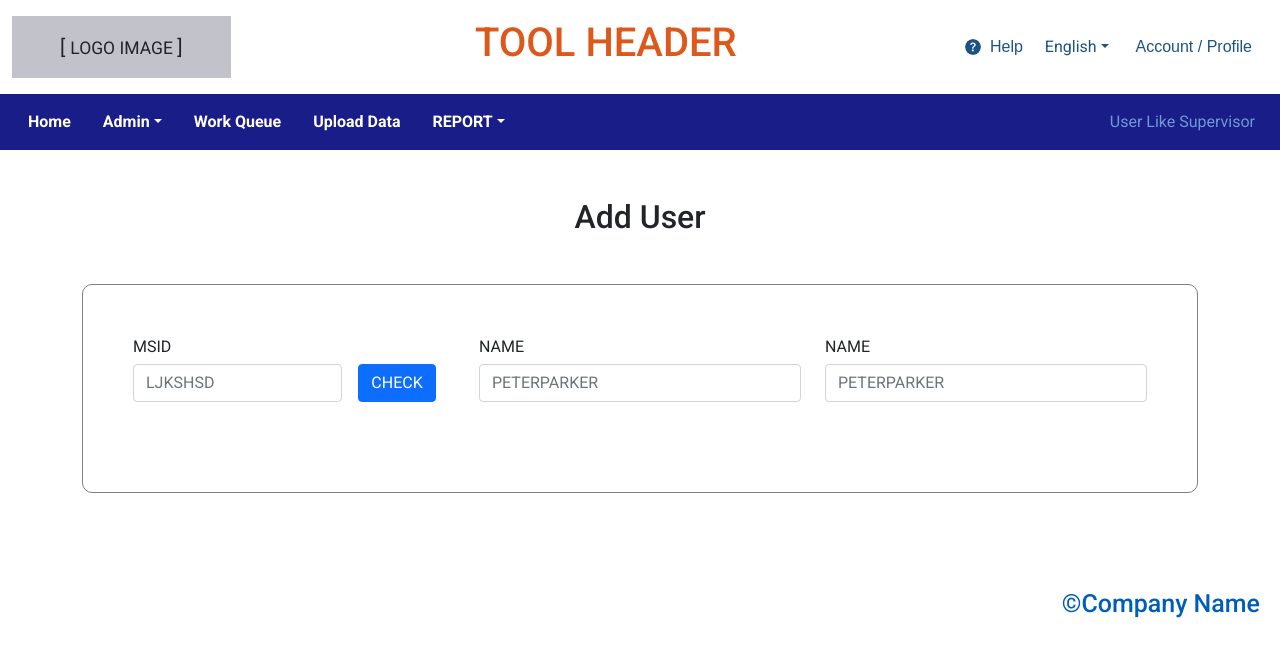
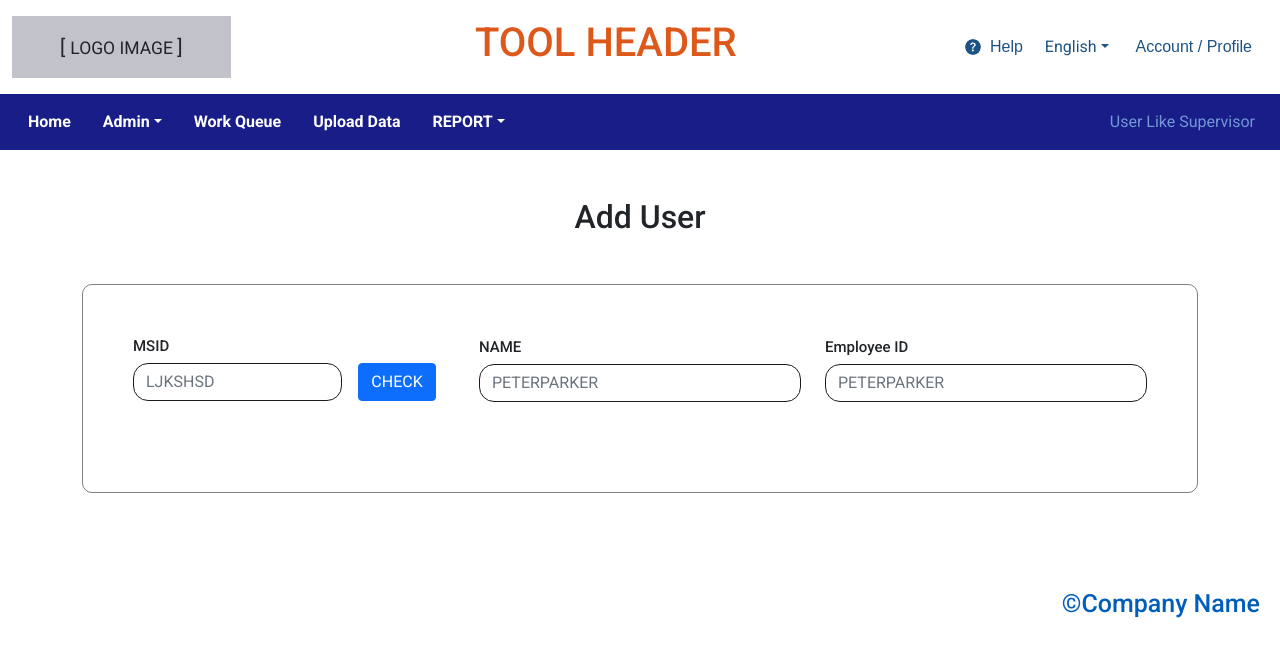
Before and after one commit to JoySarkarBD/college-project, a React (Vite) app: page /add-user in a window 1280 px wide. Shown: the top 656 px of the page. Built offline with nearby package versions, Linux system fonts and the light colour scheme.

Commit message:
feat: add user page

```diff
--- a/src/pages/AddUser/AddUser.css
+++ b/src/pages/AddUser/AddUser.css
@@ -3,3 +3,13 @@
   border-radius: 10px;
   padding: 50px;
 }
+
+.addUserForm .formInput {
+  border-radius: 15px;
+  border: 1px solid rgb(29, 28, 28);
+}
+
+.addUserForm label {
+  font-weight: 500;
+  font-size: 15px;
+}
--- a/src/pages/AddUser/AddUser.jsx
+++ b/src/pages/AddUser/AddUser.jsx
@@ -14,7 +14,7 @@ export default function AddUser() {
               <div className="col-8">
                 <input
                   type="text"
-                  className="form-control"
+                  className="form-control formInput"
                   placeholder="LJKSHSD"
                 />
               </div>
@@ -32,7 +32,7 @@ export default function AddUser() {
               <label>NAME</label>
               <input
                 type="text"
-                className="form-control"
+                className="form-control formInput"
                 placeholder="PETERPARKER"
               />
             </div>
@@ -41,10 +41,10 @@ export default function AddUser() {
           {/* NAME FIELD*/}
           <div className="col-md-4">
             <div className="mb-3">
-              <label>NAME</label>
+              <label>Employee ID</label>
               <input
                 type="text"
-                className="form-control"
+                className="form-control formInput"
                 placeholder="PETERPARKER"
               />
             </div>
```
